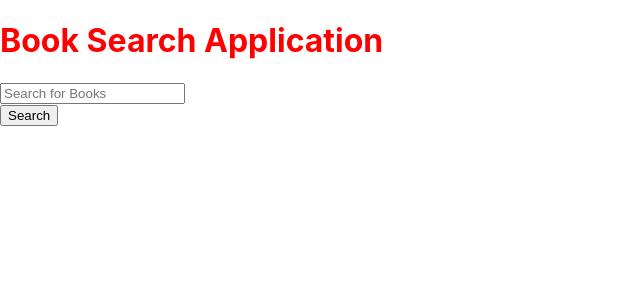
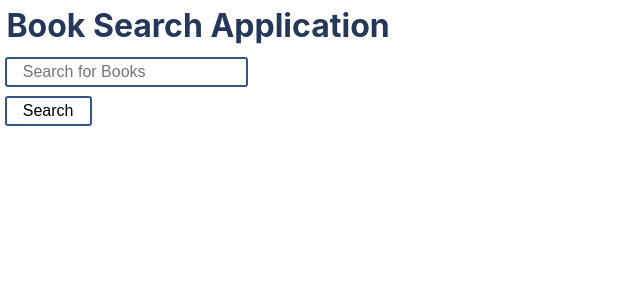
Before and after one commit to ZahraaaDarwish/Book-Google-API-Project, a React (Create React App) app: page / in a window 1280 px wide. Shown: the top 300 px of the page, without its empty margins (0-640 px from the left). Built offline with nearby package versions, Linux system fonts and the light colour scheme.

Commit message:
add input button styling

```diff
--- a/src/App.js
+++ b/src/App.js
@@ -10,8 +10,8 @@ import axios from 'axios';
 function App() {
 
   //console.log('app file');
-  console.log('now created two accounts on github desktop');
-  console.log('next trial: forked for my own purposes');
+  // console.log('now created two accounts on github desktop');
+  // console.log('next trial: forked for my own purposes');
 
   const [bookResult, setBookResult] = useState([]);
   const apiKey = "AIzaSyDA1X_brJRtwJTAiNsl3zY567x3E_SzRes";
@@ -34,7 +34,7 @@ function App() {
 
   return (
     <div className="container">
-      <h1 style={{color: "red"}}>Book Search Application</h1>
+      <h1 style={{color: "#26385a", margin: "0.2em"}}>Book Search Application</h1>
       <Search onSubmit={getResultOnChange}/>
       <Book books={bookResult}/>
     </div>
--- a/src/Components/Image.tsx
+++ b/src/Components/Image.tsx
@@ -1,5 +1,5 @@
 import React from 'react';
-import ProfileStyled from "../css/Image.style";
+import ImageStyled from "../css/Image.style";
 
 function Image (props: any) {
 
@@ -9,11 +9,11 @@ function Image (props: any) {
     let thumbnailPicture = singlebook.volumeInfo.imageLinks ? singlebook.volumeInfo.imageLinks.thumbnail : '';
     if(thumbnailPicture){
       return (
-        <ProfileStyled>
+        <ImageStyled>
           <a href={singlebook.volumeInfo.previewLink} key={singlebook.id}>
             <img className="mystyle" src={thumbnailPicture} alt={singlebook.title} />
           </a>
-        </ProfileStyled>
+        </ImageStyled>
       );
     }else{
       return (
--- a/src/Components/Search.tsx
+++ b/src/Components/Search.tsx
@@ -1,3 +1,7 @@
+import React from 'react';
+import SearchStyled from "../css/Search.style";
+
+
 function Search(props: any) {
   // console.log('search fiile');
   function handleSubmit (event: any) {
@@ -10,12 +14,14 @@ function Search(props: any) {
 
 
   return (
+    <SearchStyled>
         <form onSubmit={handleSubmit}>
           <div className="form-group">
-            <input type="text" className="form-control mt-10" placeholder="Search for Books" autoComplete="off"/>
+            <input type="text" className="form-control mt-10 input-search-books" placeholder="Search for Books" autoComplete="off"/>
           </div>
-          <button type="submit" className="btn btn-danger">Search</button>
+          <button type="submit" className="btn btn-danger btn-search-books">Search</button>
         </form>
+    </SearchStyled>
   );
 
 };
--- a/src/css/Image.style.tsx
+++ b/src/css/Image.style.tsx
@@ -5,7 +5,7 @@ const ImageStyled = styled.div`
 
   .mystyle{
     border-radius: 4px;
-    border: 4px solid grey;
+    border: 2px solid grey;
     padding: 4px;
     margin: 4px;
     margin-top: 20px;
--- /dev/null
+++ b/src/css/Search.style.tsx
@@ -0,0 +1,27 @@
+import styled from "@emotion/styled";
+
+const SearchStyled = styled.div`
+display: inline;
+
+.btn-search-books{
+    color: ##ff6f61;
+    font-size: 1em;
+    margin: 0.3em;
+    padding: 0.25em 1em;
+    border: 2px solid #34568B;
+    border-radius: 3px;
+    background: transparent;
+}
+
+.input-search-books{
+    color: #34568B;
+    font-size: 1em;
+    margin: 0.3em;
+    padding: 0.25em 1em;
+    border: 2px solid #34568B;
+    border-radius: 3px;
+}
+
+`;
+
+export default SearchStyled;
```
Also changed, not shown: 1 other file (tests, documents, lock files or other folders).
